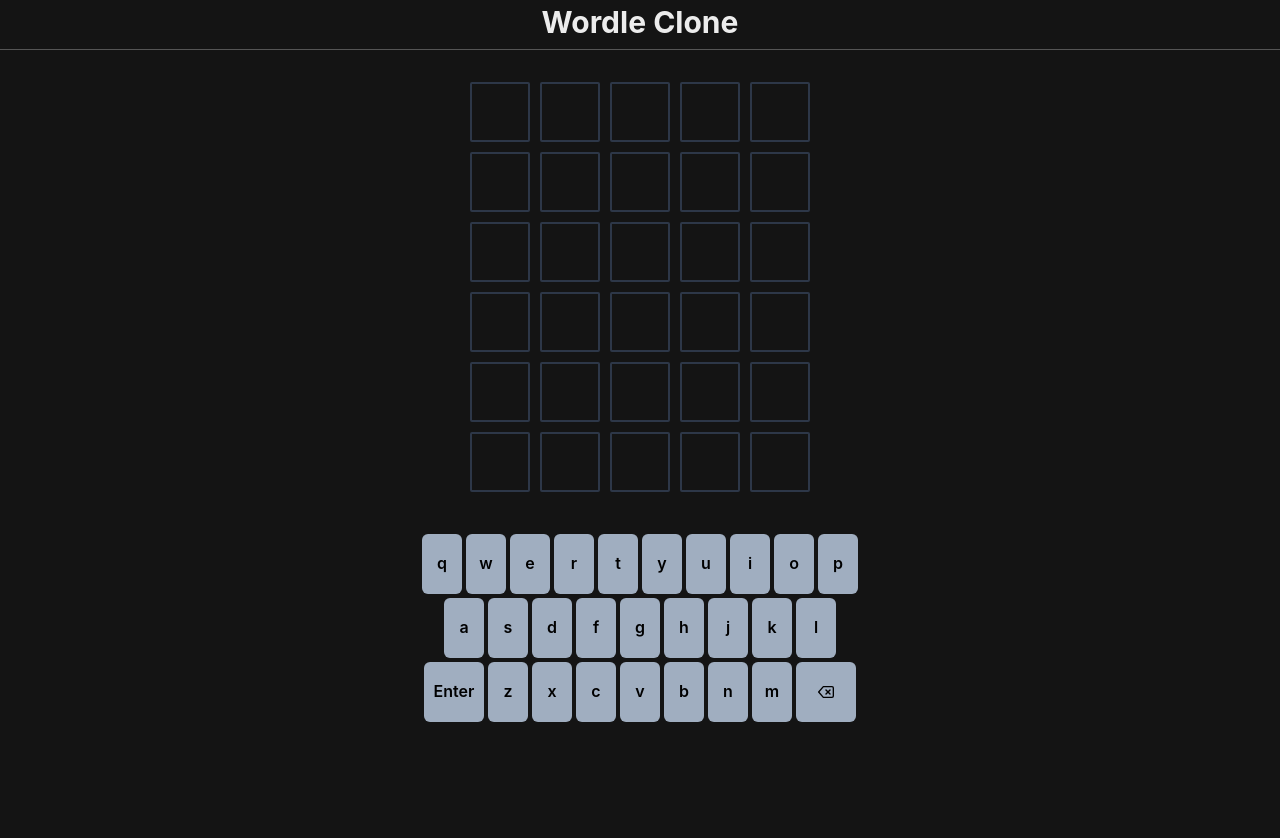
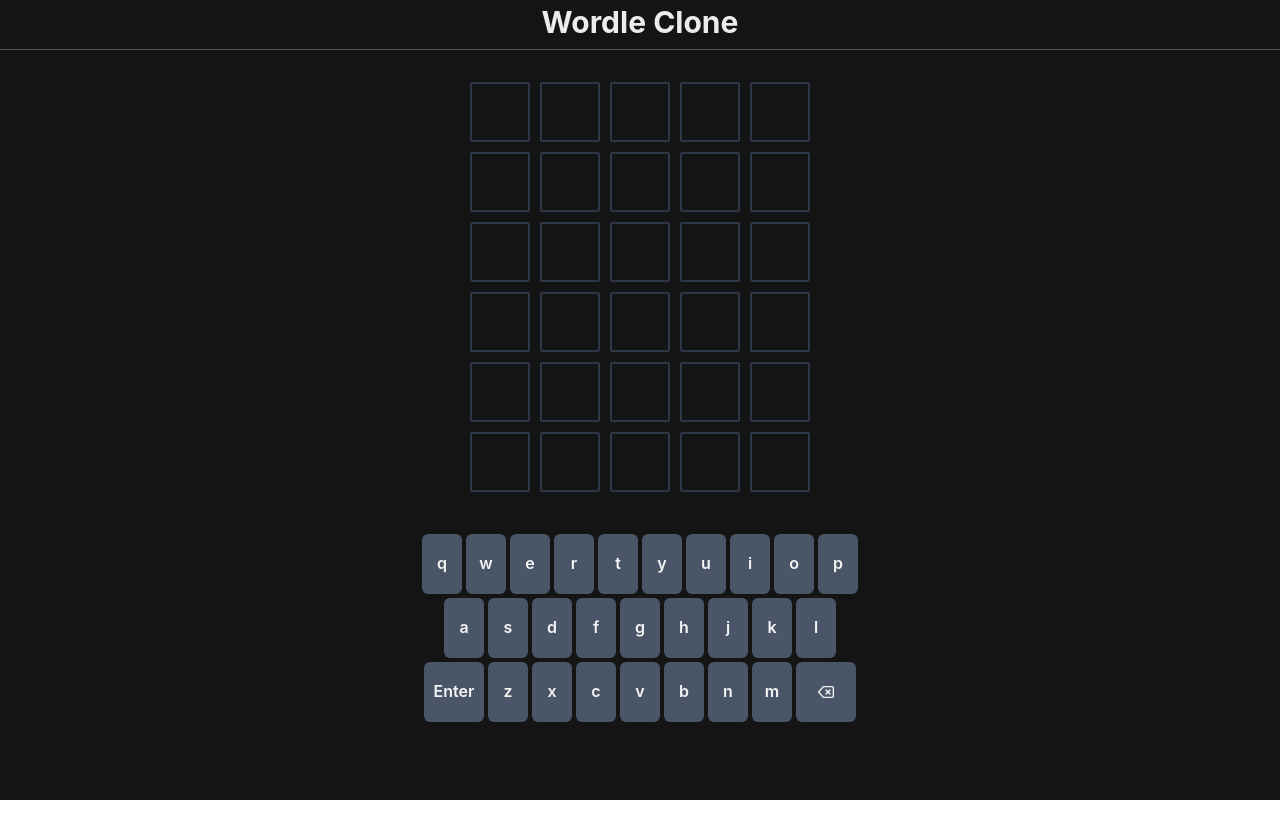
Before and after one commit to sugaya24/wordle-clone, a React (Create React App) app: page / in a window 1280 px wide. Shown: the top 838 px of the page. After the commit the page ends 800 px from the top, so only its background shows below. Built offline with nearby package versions, Linux system fonts and the light colour scheme.

Commit message:
feat: change the key color depending on the status

```diff
--- /dev/null
+++ b/src/components/Key.tsx
@@ -0,0 +1,55 @@
+import { Button } from '@chakra-ui/react';
+import React, { useEffect, useState } from 'react';
+
+type Props = {
+  letter: string;
+  charStatus: Map<string, 'correct' | 'absent' | 'present' | 'empty'>;
+  addLetter: (letter: string) => void;
+  deleteLetter: () => void;
+  checkCurrentWord: () => void;
+};
+
+const Key = ({
+  letter,
+  charStatus,
+  addLetter,
+  deleteLetter,
+  checkCurrentWord,
+}: Props) => {
+  const [bgColor, setBgColor] = useState<string>('gray.600');
+  useEffect(() => {
+    if (charStatus.get(letter) === 'correct') {
+      setBgColor('#538d4e');
+    } else if (charStatus.get(letter) === 'absent') {
+      setBgColor('gray.800');
+    } else if (charStatus.get(letter) === 'present') {
+      setBgColor('#c9b458');
+    } else {
+      setBgColor('gray.600');
+    }
+  }, [charStatus]);
+
+  return (
+    <Button
+      w={'40px'}
+      h={'60px'}
+      color={'whitesmoke'}
+      bgColor={bgColor}
+      _hover={{ bgColor: bgColor }}
+      _active={{ bgColor: bgColor }}
+      onClick={() => {
+        if (letter === 'Enter') {
+          checkCurrentWord();
+        } else if (letter === 'Backspace') {
+          deleteLetter();
+        } else {
+          addLetter(letter);
+        }
+      }}
+    >
+      {letter}
+    </Button>
+  );
+};
+
+export default Key;
--- a/src/components/Keyboard.tsx
+++ b/src/components/Keyboard.tsx
@@ -1,6 +1,7 @@
 import React from 'react';
 import { Box, Button, HStack } from '@chakra-ui/react';
 import { FiDelete } from 'react-icons/fi';
+import Key from './Key';
 
 const ROW1 = 'qwertyuiop';
 const ROW2 = 'asdfghjkl';
@@ -10,44 +11,42 @@ type Props = {
   addLetter: (letter: string) => void;
   deleteLetter: () => void;
   checkCurrentWord: () => void;
+  charStatus: Map<string, 'correct' | 'absent' | 'present' | 'empty'>;
 };
 
-const Keyboard = ({ addLetter, deleteLetter, checkCurrentWord }: Props) => {
+const Keyboard = ({
+  addLetter,
+  deleteLetter,
+  checkCurrentWord,
+  charStatus,
+}: Props) => {
   return (
     <Box>
       <HStack spacing={'1'} mb={'1'} justifyContent={'center'}>
         {ROW1.split('').map((letter, i) => {
           return (
-            <Button
+            <Key
               key={letter}
-              w={'40px'}
-              h={'60px'}
-              color={'ButtonText'}
-              bgColor={'gray.400'}
-              _hover={{ bgColor: 'gray.400' }}
-              _active={{ bgColor: 'gray.400' }}
-              onClick={() => addLetter(letter)}
-            >
-              {letter}
-            </Button>
+              letter={letter}
+              charStatus={charStatus}
+              addLetter={addLetter}
+              deleteLetter={deleteLetter}
+              checkCurrentWord={checkCurrentWord}
+            />
           );
         })}
       </HStack>
       <HStack spacing={'1'} mb={'1'} justifyContent={'center'}>
         {ROW2.split('').map((letter, i) => {
           return (
-            <Button
+            <Key
               key={letter}
-              w={'40px'}
-              h={'60px'}
-              color={'ButtonText'}
-              bgColor={'gray.400'}
-              _hover={{ bgColor: 'gray.400' }}
-              _active={{ bgColor: 'gray.400' }}
-              onClick={() => addLetter(letter)}
-            >
-              {letter}
-            </Button>
+              letter={letter}
+              charStatus={charStatus}
+              addLetter={addLetter}
+              deleteLetter={deleteLetter}
+              checkCurrentWord={checkCurrentWord}
+            />
           );
         })}
       </HStack>
@@ -55,37 +54,33 @@ const Keyboard = ({ addLetter, deleteLetter, checkCurrentWord }: Props) => {
         <Button
           w={'60px'}
           h={'60px'}
-          color={'ButtonText'}
-          bgColor={'gray.400'}
-          _hover={{ bgColor: 'gray.400' }}
-          _active={{ bgColor: 'gray.400' }}
+          color={'whitesmoke'}
+          bgColor={'gray.600'}
+          _hover={{ bgColor: 'gray.600' }}
+          _active={{ bgColor: 'gray.600' }}
           onClick={() => checkCurrentWord()}
         >
           Enter
         </Button>
         {ROW3.split('').map((letter, i) => {
           return (
-            <Button
+            <Key
               key={letter}
-              w={'40px'}
-              h={'60px'}
-              color={'ButtonText'}
-              bgColor={'gray.400'}
-              _hover={{ bgColor: 'gray.400' }}
-              _active={{ bgColor: 'gray.400' }}
-              onClick={() => addLetter(letter)}
-            >
-              {letter}
-            </Button>
+              letter={letter}
+              charStatus={charStatus}
+              addLetter={addLetter}
+              deleteLetter={deleteLetter}
+              checkCurrentWord={checkCurrentWord}
+            />
           );
         })}
         <Button
           w={'60px'}
           h={'60px'}
-          color={'ButtonText'}
-          bgColor={'gray.400'}
-          _hover={{ bgColor: 'gray.400' }}
-          _active={{ bgColor: 'gray.400' }}
+          color={'whitesmoke'}
+          bgColor={'gray.600'}
+          _hover={{ bgColor: 'gray.600' }}
+          _active={{ bgColor: 'gray.600' }}
           onClick={() => deleteLetter()}
         >
           <FiDelete />
--- a/src/components/Wordle.tsx
+++ b/src/components/Wordle.tsx
@@ -12,7 +12,12 @@ const Wordle = () => {
       letter: string;
     }[];
   }[];
+  type CharStatus = 'correct' | 'absent' | 'present' | 'empty';
   const initialWordRowsState: TWordRowsState = [];
+  const initialCharStatus: Map<string, CharStatus> = new Map<
+    string,
+    CharStatus
+  >();
   for (let i = 0; i < 6; i++) {
     initialWordRowsState.push({
       state: 'empty',
@@ -25,6 +30,9 @@ const Wordle = () => {
       });
     }
   }
+  CHARS_LOWER.split('').forEach((letter) => {
+    initialCharStatus.set(letter, 'empty');
+  });
 
   const [wordRowsState, setWordRowsState] =
     useState<TWordRowsState>(initialWordRowsState);
@@ -33,6 +41,8 @@ const Wordle = () => {
   const [rowCount, setRowCount] = useState<number>(0);
   const [isComplete, setIsComplete] = useState<boolean>(false);
   const toast = useToast();
+  const [charStatus, setCharStatus] =
+    useState<Map<string, CharStatus>>(initialCharStatus);
 
   const handleKeyDown = useCallback(
     (e: KeyboardEvent) => {
@@ -107,7 +117,6 @@ const Wordle = () => {
 
   const checkCurrentWord = (): void => {
     if (letterCount !== 5) return;
-    console.log(`Checking ${currentWord} at row ${rowCount}`);
     const promiseList: Promise<void>[] = [];
     for (let i = 0; i < 5; i++) {
       const promise: Promise<void> = new Promise((resolve) => {
@@ -137,9 +146,27 @@ const Wordle = () => {
       promiseList.push(promise);
     }
     Promise.all(promiseList).then(() => {
-      console.log('word check done');
+      wordRowsState[rowCount].wordState.map((wordState) => {
+        const { state, letter } = wordState;
+        setCharStatus((prev) => {
+          const copyForUpdate = new Map(prev);
+          if (state === 'correct') {
+            copyForUpdate.set(letter, 'correct');
+          }
+          if (state === 'present' && copyForUpdate.get(letter) !== 'correct') {
+            copyForUpdate.set(letter, 'present');
+          }
+          if (
+            state === 'absent' &&
+            copyForUpdate.get(letter) !== 'correct' &&
+            copyForUpdate.get(letter) !== 'present'
+          ) {
+            copyForUpdate.set(letter, 'absent');
+          }
+          return copyForUpdate;
+        });
+      });
       if (currentWord === ANSWER) {
-        console.log('correct! at challenge ' + rowCount);
         setIsComplete(true);
       }
       setLetterCount(0);
@@ -153,7 +180,7 @@ const Wordle = () => {
 
   return (
     <Box
-      h={'100vh'}
+      h={'calc(100vh - 50px)'}
       w={'100%'}
       pt={'8'}
       bgColor={'blackAlpha.900'}
@@ -164,19 +191,22 @@ const Wordle = () => {
           return <Row key={i} row={row} i={i} />;
         })}
       </Box>
+      <Center>
+        <Keyboard
+          addLetter={addLetter}
+          deleteLetter={deleteLetter}
+          checkCurrentWord={checkCurrentWord}
+          charStatus={charStatus}
+        />
+      </Center>
+      {/*--------- for test--------- */}
       <Box data-testid="input" display={'none'}>
         {currentWord}
       </Box>
       <Box data-testid="word-count" display={'none'}>
         {rowCount}
       </Box>
-      <Center>
-        <Keyboard
-          addLetter={addLetter}
-          deleteLetter={deleteLetter}
-          checkCurrentWord={checkCurrentWord}
-        />
-      </Center>
+      {/*--------- for test--------- */}
     </Box>
   );
 };
```
